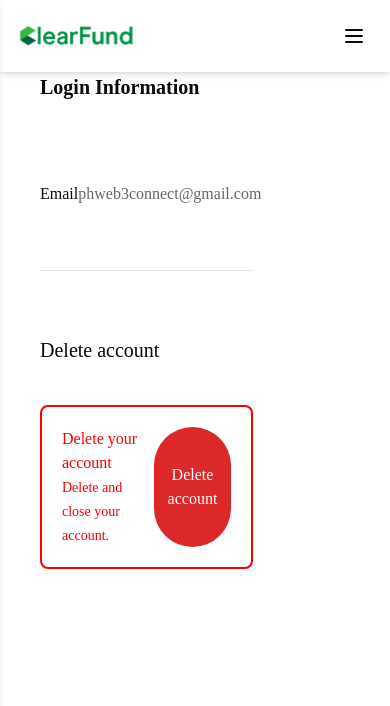
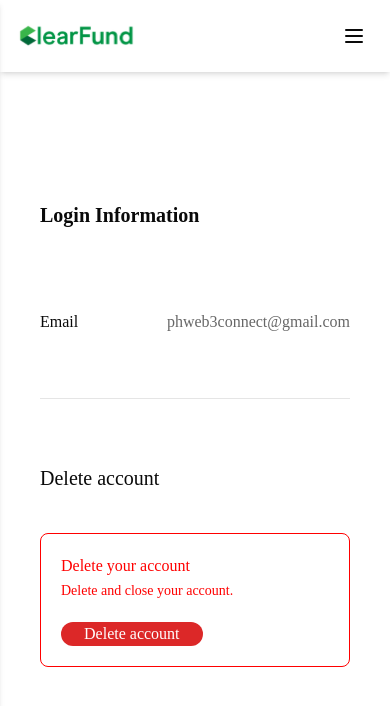
Before and after one commit to LighthouseL2/Clearfund, a Next.js app: page /account in a window 390 px wide. Shown: the top 706 px of the page. Built offline with nearby package versions, Linux system fonts and the light colour scheme; a web font is replaced by a local one.

Commit message:
added settings page

```diff
--- a/src/app/account/page.js
+++ b/src/app/account/page.js
@@ -5,7 +5,7 @@ const page = () => {
   return (
     <div>
         <Sidebar />
-        <main className='md:ml-64 px-10 md:mt-[7.8rem] w-3/4'>
+        <main className='md:ml-64 px-10 md:mt-[7.8rem] md:w-3/4 w-full mt-32'>
             <h1 className='text-[20px] font-semibold'>Login Information</h1>
             <div className='flex md:w-md items-center justify-between mt-20'>
               <span className='text-[16px]'>Email</span> <span className='text-[#00000099]'>phweb3connect@gmail.com</span>
@@ -16,8 +16,8 @@ const page = () => {
             <div className='mt-16'>
               <h2 className='text-[20px]'>Delete account</h2>
 
-              <div className='border-[#FF0000] border-2 mt-10 text-[#FF0000] p-5 rounded-md flex justify-between'>
-                <div>
+              <div className='border-[#FF0000] border mt-10 text-[#FF0000] p-5 rounded-md flex md:flex-row flex-col justify-between'>
+                <div className='mb-5 md:mb-0'>
                   <p>Delete your account</p>
                   <span className='text-[14px]'>Delete and close your account.</span>
                 </div>
```
